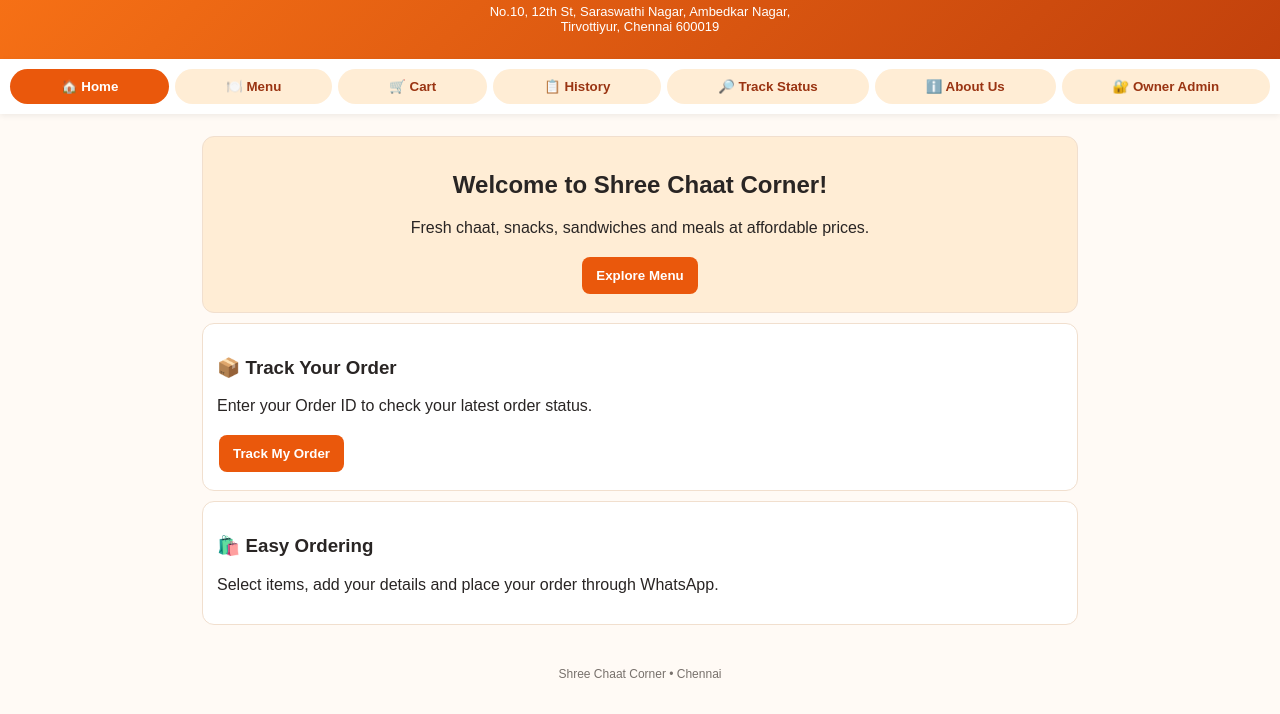
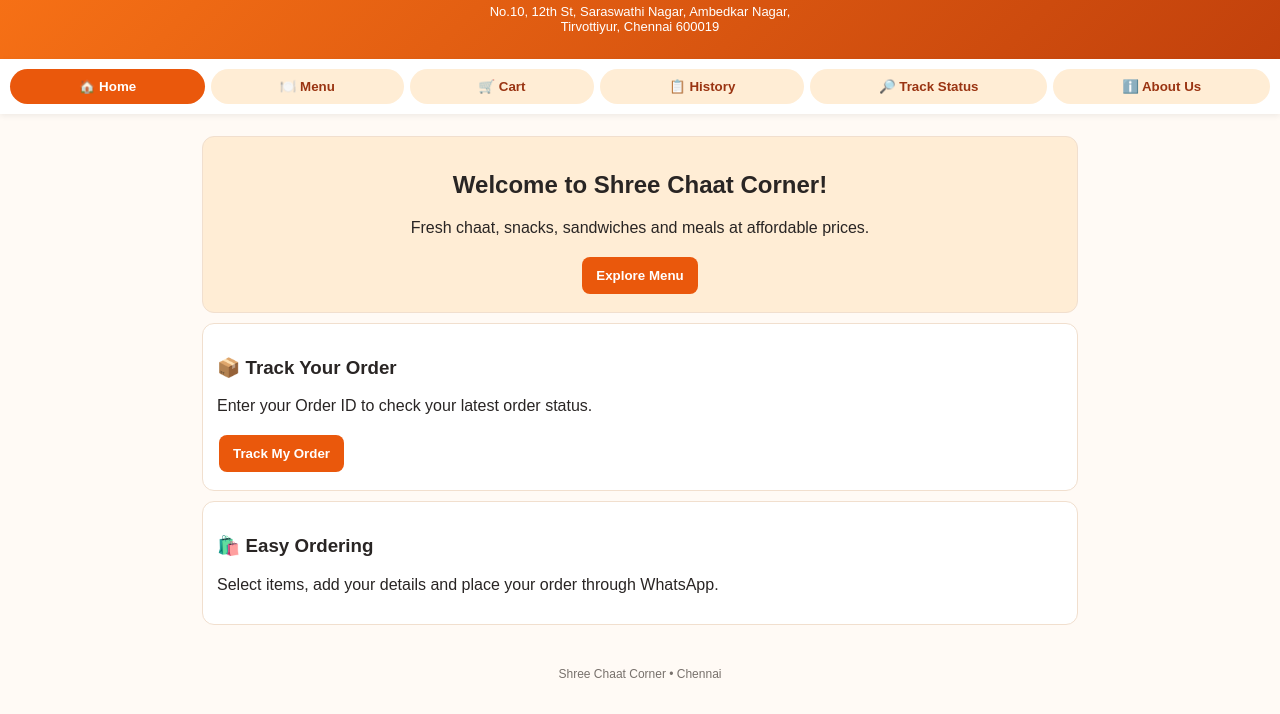
Before and after one commit to shreechaatcorner/shree-chaat-corner, a plain HTML site: page index.html in a window 1280 px wide. Shown: the part 86-800 px from the top of the page. Drawn offline with Linux system fonts and the light colour scheme.

Commit message:
Hide owner admin entry from customer navigation

```diff
--- a/index.html
+++ b/index.html
@@ -48,7 +48,7 @@ a{color:#c2410c;overflow-wrap:anywhere}
 <button onclick="showPage('history',this)">📋 History</button>
 <button onclick="openTracking(this)">🔎 Track Status</button>
 <button onclick="showPage('aboutPage',this)">ℹ️ About Us</button>
-<button onclick="showPage('adminPage',this)">🔐 Owner Admin</button>
+<!-- Owner Admin hidden from customer navigation; owner access remains via ?admin=1 -->
 </nav>
 <main>
 <section id="home" class="page active">
```
